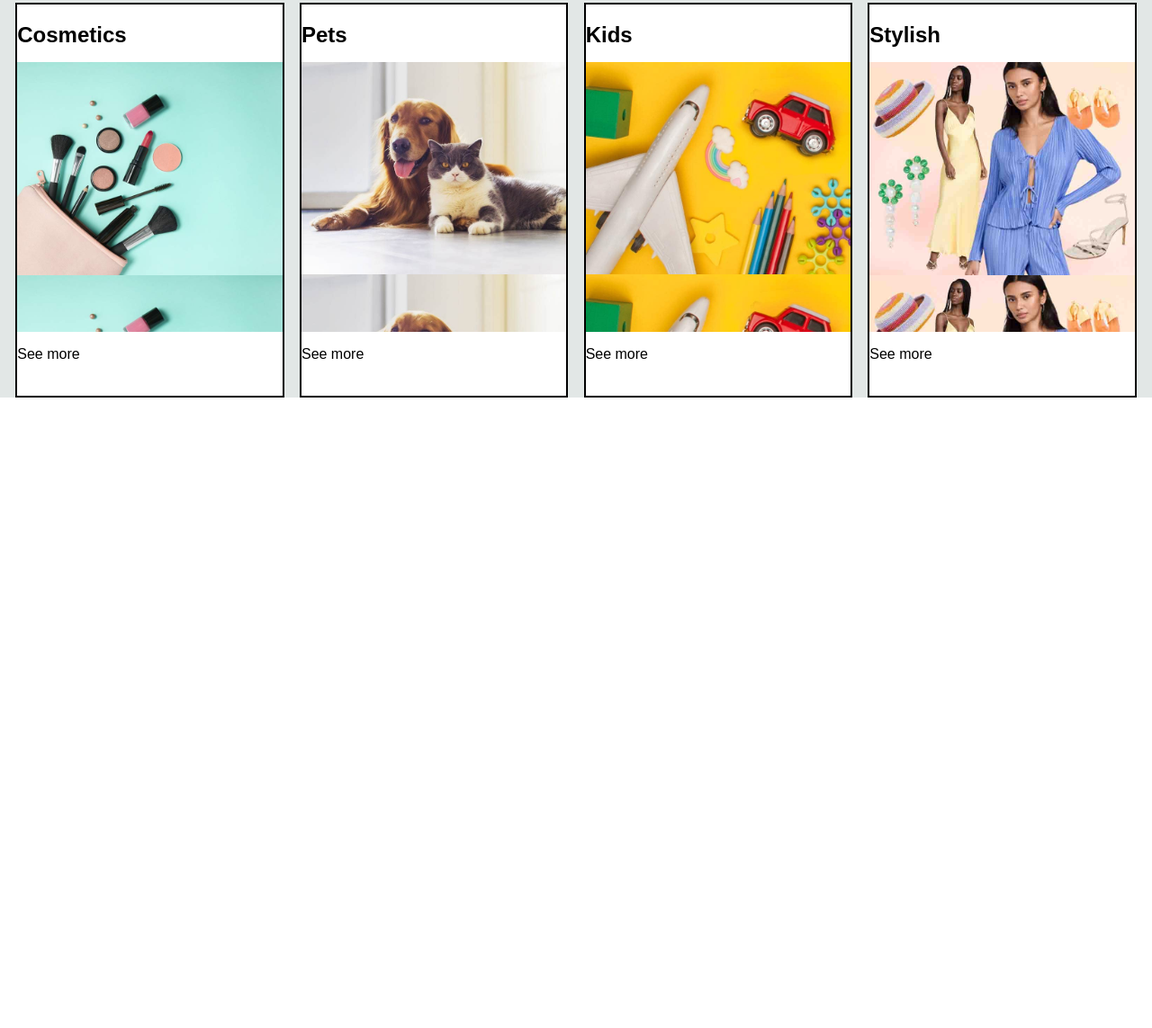
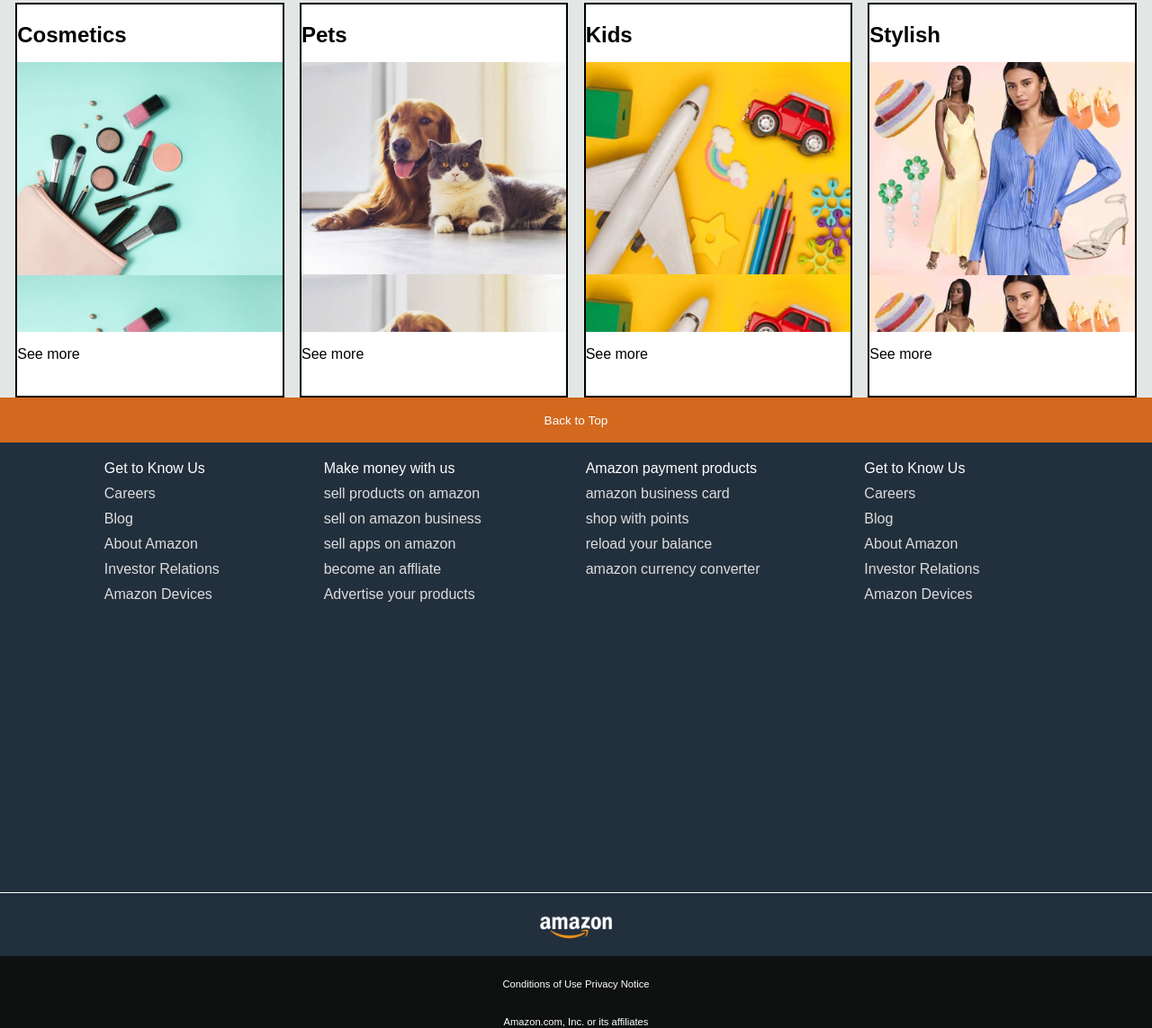
Before and after one commit to jayalloyd/Amazon-Clone, a plain HTML site: page images/index.html in a window 1280 px wide. Shown: the part 1066-2209 px from the top of the page at 90% size. Before the commit the page ends 1508 px from the top, so only its background shows below. Drawn offline with Linux system fonts and the light colour scheme.

Commit message:
updated version

```diff
--- a/images/index.html
+++ b/images/index.html
@@ -105,5 +105,50 @@
     </div><p>See more</p></div>
 
  </div>
-</body>
+<footer>
+<div class="foot-panel1">Back to Top</div>
+<div class="foot-panel2"><ul>
+    <p>Get to Know Us</p>
+<a>Careers</a>
+<a>Blog</a>
+<a>About Amazon</a>
+<a>Investor Relations</a>
+<a>Amazon Devices</a>
+</ul>
+<ul>
+    <p>Make money with us</p>
+<a>sell products on amazon</a>
+<a>sell on amazon business</a>
+<a>sell apps on amazon</a>
+<a>become an affliate</a>
+<a>Advertise your products</a>
+</ul><ul>
+    <p>Amazon payment products</p>
+<a>amazon business card</a>
+<a>shop with points</a>
+<a>reload your balance</a>
+<a>amazon currency converter</a>
+</ul><ul>
+    <p>Get to Know Us</p>
+<a>Careers</a>
+<a>Blog</a>
+<a>About Amazon</a>
+<a>Investor Relations</a>
+<a>Amazon Devices</a>
+</ul><ul>
+    </div>
+<div class="foot-panel3">
+    <div class="logo"></div>
+</div>
+<div class="foot-panel4">
+    <div class="pages"><a>        Conditions of Use
+    </a>
+<a>Privacy Notice
+</a></div>
+    <div class="copyright"><p>        Amazon.com, Inc. or its affiliates
+    </p></div>
+
+</div>
+</footer></body>
+
 </html>
--- a/images/style.css
+++ b/images/style.css
@@ -177,3 +177,68 @@
 .box-content p{
     color:aqua;
 }
+.footer
+{
+    margin-top: 15px;
+}
+.foot-panel1{
+    background-color: chocolate;
+    color:white;
+    height:50px;
+    display: flex;
+    justify-content: center;
+    align-items: center;
+    font-size: 0.85rem;
+
+}
+.foot-panel2{
+    background-color: #222f3d;
+    color:white;
+    height:500px;
+    display: flex;
+    justify-content:space-evenly ;
+}
+
+ul{
+    margin-top:20px;
+
+}
+ul a{
+    display: block;
+    font-size: 0.85 rem;
+    margin-top: 10px;
+    color:#dddddd;
+}
+.foot-panel3{
+    background-color: #222f3d;
+color:white;
+border-top: 0.5px solid white;
+height:70px;
+display: flex;
+justify-content:space-evenly ;
+align-items: center;
+}
+.logo{
+    background-image: url(amazon_logo.png);
+    height: 50px;
+    background-size:cover;
+width: 100px;
+}
+.foot-panel4{
+    background-color: #0f1111;
+color:white;
+
+align-items: center;
+height:80px;
+font-size: 0.7rem;
+text-align: center;
+
+}
+.pages{
+
+    padding: 25px;
+}
+.copyright{
+    padding-top: 5px;
+
+}
```
